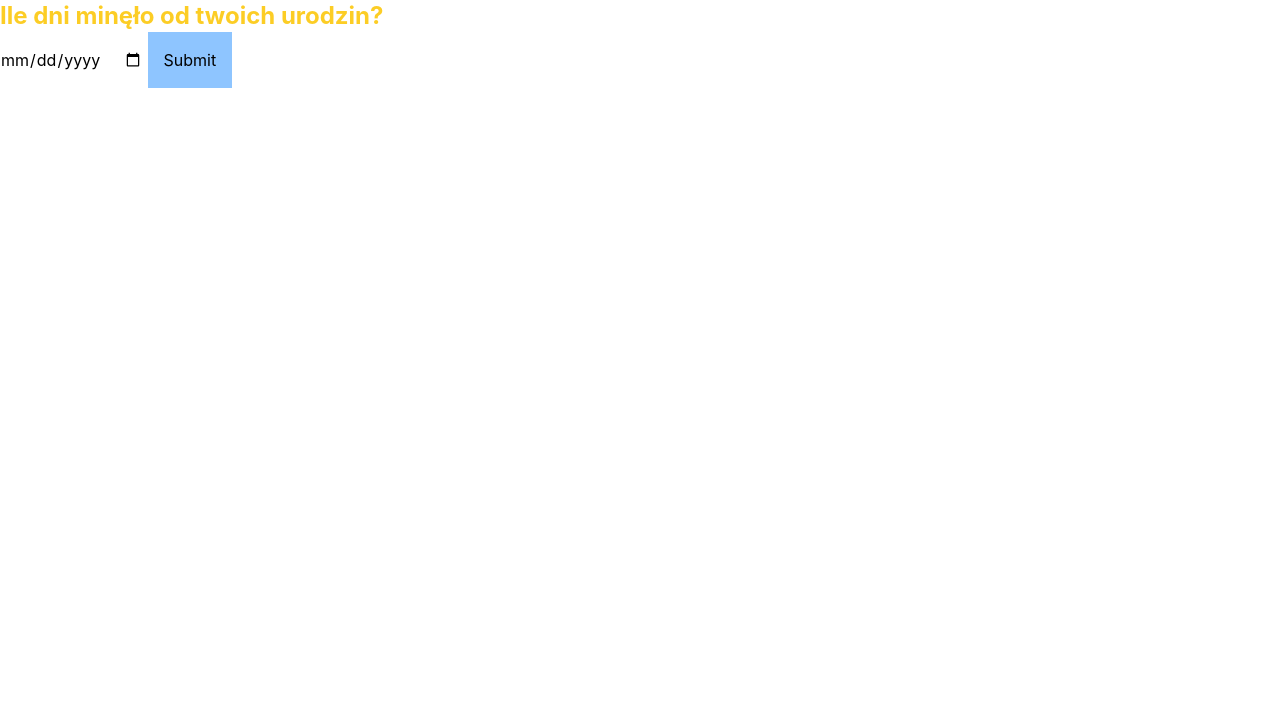
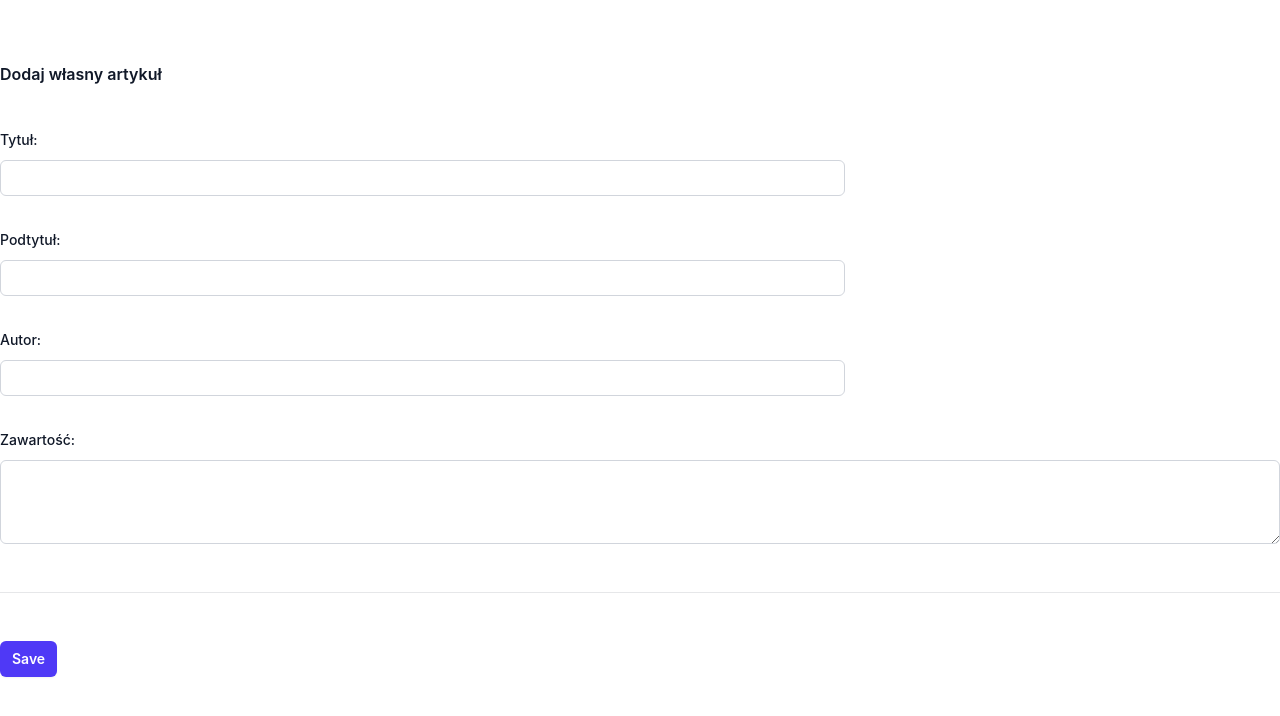
Before and after one commit to DanielB-13/Laboratorium-6, a website built with Vite: page index.html in a window 1280 px wide. Built offline with nearby package versions, Linux system fonts and the light colour scheme.

Commit message:
Update index.html

```diff
--- a/index.html
+++ b/index.html
@@ -4,25 +4,53 @@
     <meta charset="UTF-8" />
     <link rel="icon" type="image/svg+xml" href="/favicon.svg" />
     <meta name="viewport" content="width=device-width, initial-scale=1.0" />
-    <title>labo-5</title>
+    <title>labo-6</title>
     <link rel="stylesheet" href="/src/style.css"/>
   </head>
   <body>
     <main>
-      <h1 class="text-primary text-2xl font-bold">Ile dni minęło od twoich urodzin?</h1>
-      <form>
-        <input type="date" id="birthday"/>
-        <button class="bg-blue-300 p-4" type="submit" id="calc">Submit</button>
-
-        <dialog class="bg-gray-200" id="my-dialog">
-          <button type="button" id="close-x" aria-label="Close">×</button>
-
-          <p class="text-red-600" id="dialog-days"></p>
-          <p class="text-red-600" id="dialog-weeks"></p>
-        </dialog>
+      <div id="articles"></div>
+      <form id="nowy" action="URL" method="post">
+        <div class="space-y-12">
+          <div class="border-b border-gray-900/10 pb-12 dark:border-white/10">
+            <h2 class="mt-15 text-base/7 font-semibold text-gray-900 dark:text-white">Dodaj własny artykuł</h2>
+            <div class="mt-10 grid grid-cols-1 gap-x-6 gap-y-8 sm:grid-cols-6">
+              <div class="sm:col-span-4">
+                <label for="title" class="block text-sm/6 font-medium text-gray-900 dark:text-white">Tytuł:</label>
+                <div class="mt-2">
+                  <div class="flex items-center rounded-md bg-white pl-3 outline-1 -outline-offset-1 outline-gray-300 focus-within:outline-2 focus-within:-outline-offset-2 focus-within:outline-indigo-600 dark:bg-white/5 dark:outline-white/10 dark:focus-within:outline-indigo-500">
+                    <input id="title" type="text" name="title" class="block min-w-0 grow bg-white py-1.5 pr-3 pl-1 text-base text-gray-900 placeholder:text-gray-400 focus:outline-none sm:text-sm/6 dark:bg-transparent dark:text-white dark:placeholder:text-gray-500" />
+                  </div>
+                </div>
+              </div>
+              <div class="sm:col-span-4">
+                <label for="subtitle" class="block text-sm/6 font-medium text-gray-900 dark:text-white">Podtytuł:</label>
+                <div class="mt-2">
+                  <div class="flex items-center rounded-md bg-white pl-3 outline-1 -outline-offset-1 outline-gray-300 focus-within:outline-2 focus-within:-outline-offset-2 focus-within:outline-indigo-600 dark:bg-white/5 dark:outline-white/10 dark:focus-within:outline-indigo-500">
+                    <input id="subtitle" type="text" name="subtitle" class="block min-w-0 grow bg-white py-1.5 pr-3 pl-1 text-base text-gray-900 placeholder:text-gray-400 focus:outline-none sm:text-sm/6 dark:bg-transparent dark:text-white dark:placeholder:text-gray-500" />
+                  </div>
+                </div>
+              </div>
+              <div class="sm:col-span-4">
+                <label for="author" class="block text-sm/6 font-medium text-gray-900 dark:text-white">Autor:</label>
+                <div class="mt-2">
+                  <div class="flex items-center rounded-md bg-white pl-3 outline-1 -outline-offset-1 outline-gray-300 focus-within:outline-2 focus-within:-outline-offset-2 focus-within:outline-indigo-600 dark:bg-white/5 dark:outline-white/10 dark:focus-within:outline-indigo-500">
+                    <input id="author" type="text" name="author" class="block min-w-0 grow bg-white py-1.5 pr-3 pl-1 text-base text-gray-900 placeholder:text-gray-400 focus:outline-none sm:text-sm/6 dark:bg-transparent dark:text-white dark:placeholder:text-gray-500" />
+                  </div>
+                </div>
+              </div>
+              <div class="col-span-full">
+                <label for="content" class="block text-sm/6 font-medium text-gray-900 dark:text-white">Zawartość:</label>
+                <div class="mt-2">
+                <textarea id="content" name="content" rows="3" class="block w-full rounded-md bg-white px-3 py-1.5 text-base text-gray-900 outline-1 -outline-offset-1 outline-gray-300 placeholder:text-gray-400 focus:outline-2 focus:-outline-offset-2 focus:outline-indigo-600 sm:text-sm/6 dark:bg-white/5 dark:text-white dark:outline-white/10 dark:placeholder:text-gray-500 dark:focus:outline-indigo-500"></textarea>
+                </div>
+              </div>
+            </div>
+          </div>
+          <button type="submit" class="rounded-md bg-indigo-600 px-3 py-2 text-sm font-semibold text-white shadow-xs hover:bg-indigo-500 focus-visible:outline-2 focus-visible:outline-offset-2 focus-visible:outline-indigo-600 dark:bg-indigo-500 dark:shadow-none dark:focus-visible:outline-indigo-500">Save</button>
+        </div>
       </form>
     </main>
-    <div id="app"></div>
     <script type="module" src="/src/main.js"></script>
   </body>
 </html>
```
